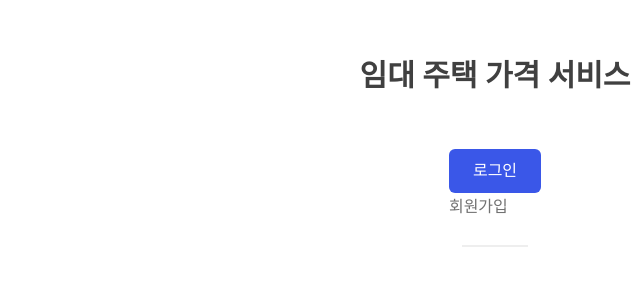
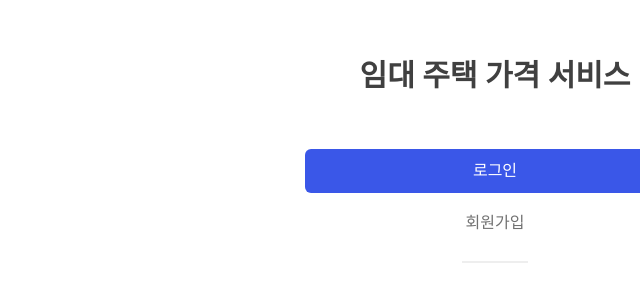
Before and after one commit to rmldldldl0309/Review, a React (Create React App) app in the folder reactworkspace/estate/: page / in a window 1280 px wide. Shown: the part 201-502 px from the top of the page, without its empty margins (640-1280 px from the left). Built offline with nearby package versions, Linux system fonts and the light colour scheme; a web font is replaced by a local one.

Commit message:
style 수정

```diff
--- a/reactworkspace/estate/src/views/Authentication/style.css
+++ b/reactworkspace/estate/src/views/Authentication/style.css
@@ -45,10 +45,17 @@
     gap: 14px;
 }
 
-.sns-container-title{
-    color: rgba(138, 146, 166, 1);
+.authentication-container-title{
+    display: flex;
+    flex-direction: column;
+    align-items: center;
+    gap: 16px;
 }
-.sns-button-container{
+.authentication-button-container{
     display: flex;
-    gap: 24px;
+    flex-direction: column;
+    align-items: center;
+    gap: 16px;
+
+    width: 100%;
 }
```
